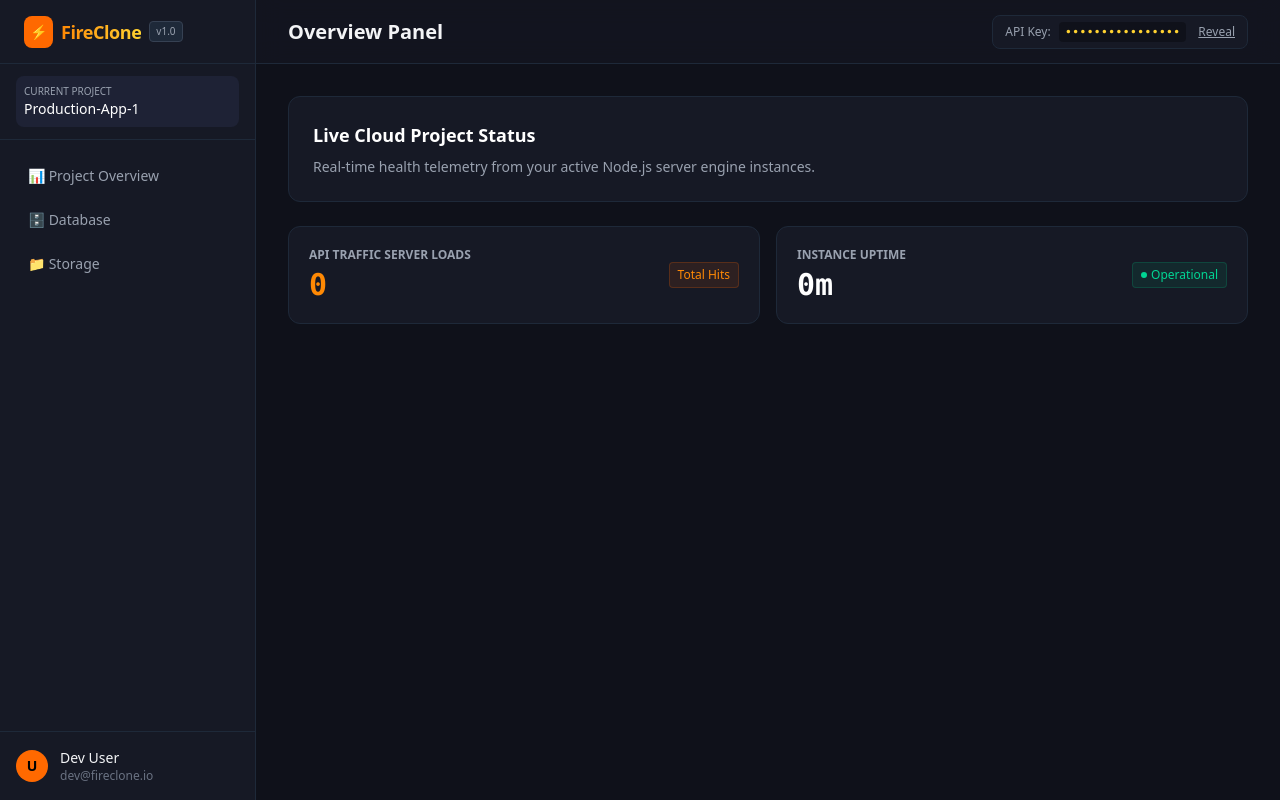
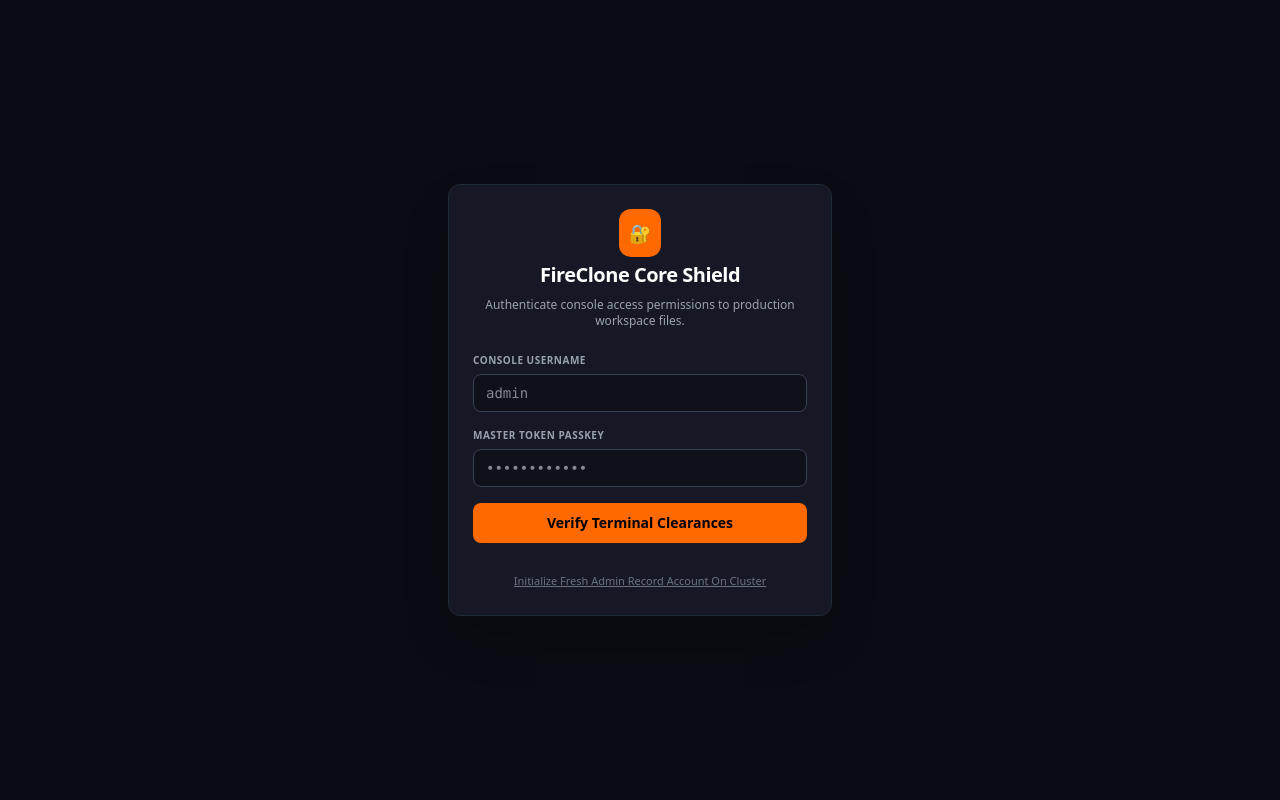
Before and after one commit to audiorybeatstore-cpu/fireclone, a plain HTML site: page index.html in a window 1280 px wide. Drawn offline with nearby package versions, Linux system fonts and the light colour scheme; no server answers.

Commit message:
Update index.html

```diff
--- a/index.html
+++ b/index.html
@@ -3,11 +3,43 @@
 <head>
     <meta charset="UTF-8">
     <meta name="viewport" content="width=device-width, initial-scale=1.0">
-    <title>FireClone Dashboard</title>
+    <title>FireClone Secure Cloud Portal</title>
     <script src="https://cdn.jsdelivr.net/npm/@tailwindcss/browser@4"></script>
     <link rel="stylesheet" href="styles.css">
 </head>
 <body class="bg-[#0f111a] text-gray-100 font-sans h-screen flex overflow-hidden">
+
+    <div id="auth-gateway-screen" class="fixed inset-0 bg-[#0b0c13] z-50 flex items-center justify-center p-4">
+        <div class="bg-[#161925] max-w-sm w-full rounded-xl border border-gray-800 p-6 space-y-6 shadow-2xl">
+            <div class="text-center space-y-2">
+                <div class="inline-block bg-orange-500 p-2.5 rounded-xl text-black font-bold text-lg mb-1">🔐</div>
+                <h2 class="text-xl font-bold text-white tracking-tight">FireClone Core Shield</h2>
+                <p class="text-xs text-gray-400">Authenticate console access permissions to production workspace files.</p>
+            </div>
+
+            <div class="space-y-4">
+                <div>
+                    <label class="block text-[10px] uppercase tracking-wider text-gray-400 font-semibold mb-1.5">Console Username</label>
+                    <input type="text" id="auth-username" placeholder="admin" class="w-full bg-[#0f111a] border border-gray-700 rounded-lg px-3 py-2 text-sm text-white focus:outline-none focus:border-orange-500 transition font-mono">
+                </div>
+                <div>
+                    <label class="block text-[10px] uppercase tracking-wider text-gray-400 font-semibold mb-1.5">Master Token Passkey</label>
+                    <input type="password" id="auth-password" placeholder="••••••••••••" class="w-full bg-[#0f111a] border border-gray-700 rounded-lg px-3 py-2 text-sm text-white focus:outline-none focus:border-orange-500 transition font-mono">
+                </div>
+                <button onclick="executeLoginRequest()" class="w-full bg-orange-500 hover:bg-orange-600 text-black text-sm font-bold py-2.5 rounded-lg transition active:scale-[0.99] cursor-pointer">
+                    Verify Terminal Clearances
+                </button>
+            </div>
+
+            <div class="text-center">
+                <button onclick="executeAdminRegistration()" class="text-[11px] text-gray-500 hover:text-gray-400 underline transition cursor-pointer">
+                    Initialize Fresh Admin Record Account On Cluster
+                </button>
+            </div>
+        </div>
+    </div>
+
+    <div id="app-workspace-container" class="w-full h-full flex opacity-20 transition-opacity duration-300 pointer-events-none">
 
         <aside class="w-64 bg-[#161925] border-r border-gray-800 flex flex-col justify-between hidden md:flex">
             <div>
@@ -39,12 +71,17 @@
                 </nav>
             </div>
 
-        <div class="p-4 border-t border-gray-800 flex items-center gap-3">
+            <div class="p-4 border-t border-gray-800 flex flex-col gap-3">
+                <div class="flex items-center gap-3">
                     <div class="w-8 h-8 rounded-full bg-orange-500 flex items-center justify-center font-bold text-sm text-black">U</div>
                     <div class="flex flex-col min-w-0">
-                <span class="text-sm font-medium truncate">Dev User</span>
-                <span class="text-xs text-gray-500 truncate">dev@fireclone.io</span>
+                        <span id="display-user-profile" class="text-sm font-medium truncate">Dev User</span>
+                        <span class="text-xs text-gray-500 truncate">Root Administrator</span>
                     </div>
+                </div>
+                <button onclick="executeLogoutWorkflow()" class="w-full border border-gray-800 hover:bg-red-500/10 text-xs text-red-400 font-semibold py-1.5 rounded transition cursor-pointer">
+                    🚪 Flush Terminal Token
+                </button>
             </div>
         </aside>
 
@@ -100,7 +137,7 @@
                         </div>
                         <div class="bg-[#161925] p-5 rounded-xl border border-gray-800">
                             <p class="text-xs text-gray-400 uppercase tracking-wider font-semibold">Storage Used</p>
-                        <p class="text-2xl font-bold text-white mt-1">142.6 MB</p>
+                            <p id="stat-db-permanence" class="text-2xl font-bold text-white mt-1">0 records</p>
                         </div>
                     </div>
 
@@ -164,6 +201,7 @@
 
             </div>
         </main>
+    </div>
 
     <script src="app.js"></script>
 </body>
```
Lines whose indentation alone changed are shown as unchanged.
